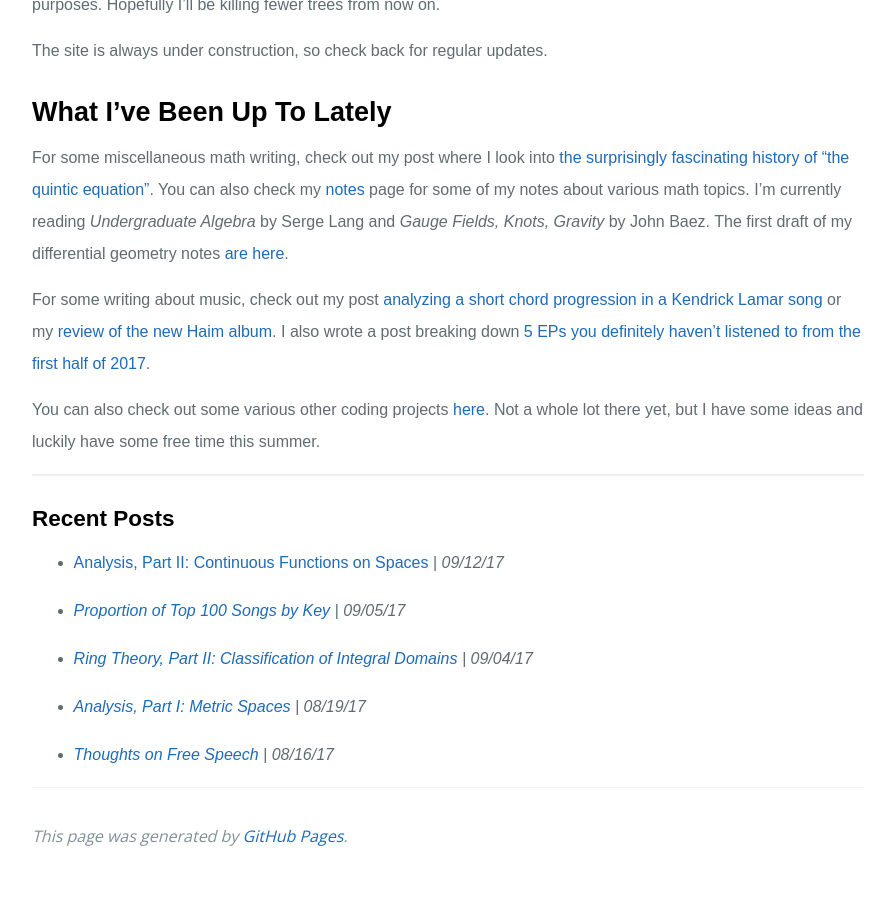
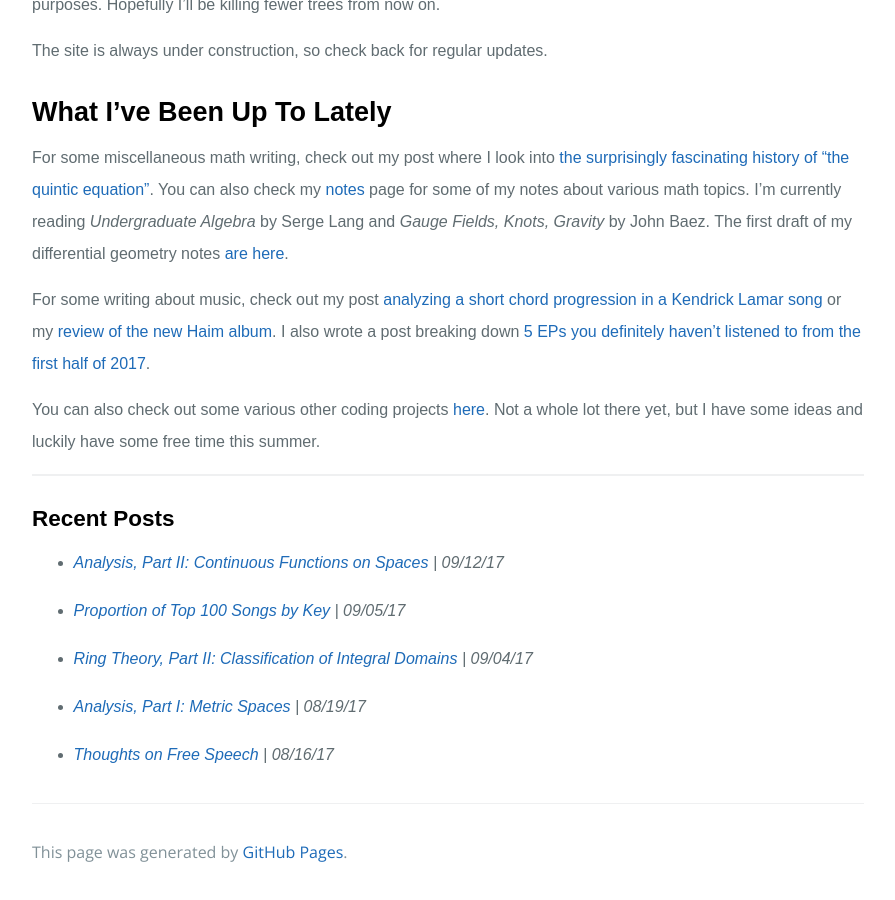
Before and after one commit to jhavaldar/jhavaldar.github.io, a Jekyll site: the page built from index.md, in a window 1280 px wide and 900 px high, scrolled down 816 px. Shown: the whole window, without its empty margins (192-1087 px from the left). Built offline with Jekyll 4.4.1, drawn with Linux system fonts in a browser that asks for light colours; some web fonts are replaced.

```diff
--- a/_includes/footer.html
+++ b/_includes/footer.html
@@ -19,7 +19,7 @@
   {% for post in site.posts limit:5 %}
     {% assign day = post.date | date: "%-d"  %}
     <li>
-      <a href="{{ post.url }}">{{ post.title }} </a> | <i> {{ post.date | date: "%m/%d/%y" }}
+      <i> <a href="{{ post.url }}">{{ post.title }} </a> | {{ post.date | date: "%m/%d/%y" }} </i>
     </li>
   {% endfor %}
 </ul>
```
